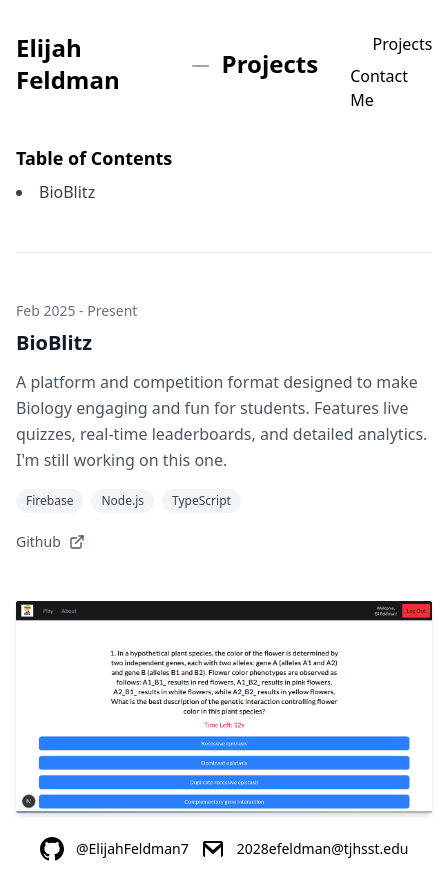
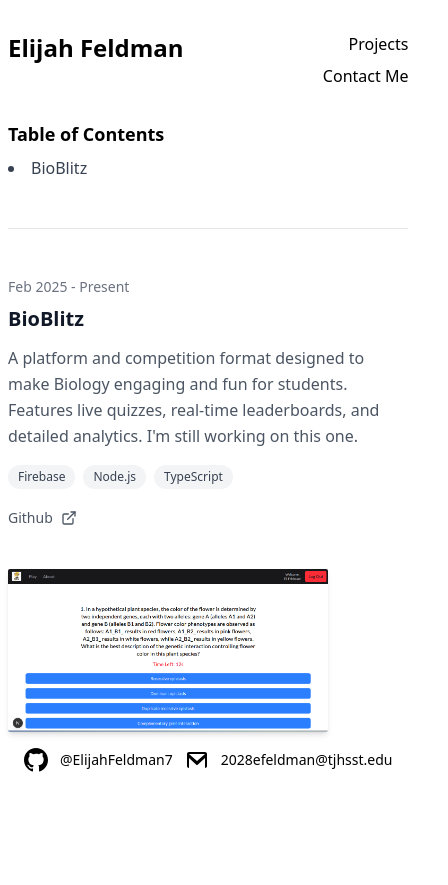
Before and after one commit to ElijahFeldman7/elijahfeldman, a plain HTML site: page projects/index.html in a window 390 px wide. Shown: the whole page, 448 px wide, since content can reach past the window. After the commit the page ends 844 px from the top, so only its background shows below. Drawn offline with nearby package versions, Linux system fonts and the light colour scheme.

Commit message:
added iphone wrapping

```diff
--- a/projects/index.html
+++ b/projects/index.html
@@ -9,16 +9,16 @@
 </head>
 <body class="bg-white text-black min-h-screen flex flex-col justify-center">
 
-  <main class="max-w-2xl mx-auto text-left pt-0 px-4 flex-1 flex flex-col justify-start">
+  <main class="max-w-2xl mx-auto text-left pt-0 px-2 sm:px-4 flex-1 flex flex-col justify-start">
     <div class="mt-8 flex items-start justify-between">
       <div>
-        <h1 class="text-2xl font-bold flex items-center">
+        <h1 class="text-2xl font-bold flex items-center flex-wrap">
           <a href="/">Elijah Feldman</a>
-          <span class="text-lg mx-3 text-neutral-400">—</span>
-          <span>Projects</span>
+          <span class="text-lg mx-2 text-neutral-400 hidden sm:inline">—</span>
+          <span class="hidden sm:inline">Projects</span>
         </h1>
       </div>
-      <div class="ml-8 flex flex-col items-end space-y-2">
+      <div class="ml-4 sm:ml-8 flex flex-col items-end space-y-2">
         <a href="/projects/" class="text-black hover:underline font-medium">Projects</a>
         <a href="/contact/" class="text-black hover:underline font-medium">Contact Me</a>
       </div>
@@ -32,7 +32,7 @@
     </div>
 
     <div class="space-y-12">
-      <div id="bioblitz" class="grid grid-cols-1 md:grid-cols-3 gap-8 md:gap-12 items-start pt-12 border-t border-gray-200">
+      <div id="bioblitz" class="grid grid-cols-1 md:grid-cols-3 gap-6 md:gap-12 items-start pt-12 border-t border-gray-200">
         <div class="md:col-span-2">
           <p class="text-sm text-gray-500 mb-2">Feb 2025 - Present</p>
           <h3 class="text-xl font-bold text-gray-900 mb-3">BioBlitz</h3>
@@ -44,18 +44,18 @@
             <span class="bg-gray-100 text-gray-700 text-xs font-medium px-2.5 py-1 rounded-full">Node.js</span>
             <span class="bg-gray-100 text-gray-700 text-xs font-medium px-2.5 py-1 rounded-full">TypeScript</span>
           </div>
-          <a href="https://github.com/aarnav593/hacktj25" target="_blank" rel="noopener" class="inline-flex items-center gap-2 text-sm font-medium text-gray-600 hover:text-gray-900">
+          <a href="https://github.com/aarnav593/hacktj25" target="_blank" rel="noopener" class="inline-flex items-center gap-2 text-sm font-medium text-gray-600 hover:text-gray-900 break-all">
             Github
             <svg xmlns="http://www.w3.org/2000/svg" width="16" height="16" viewBox="0 0 24 24" fill="none" stroke="currentColor" stroke-width="2" stroke-linecap="round" stroke-linejoin="round" class="w-4 h-4"><path d="M18 13v6a2 2 0 0 1-2 2H5a2 2 0 0 1-2-2V8a2 2 0 0 1 2-2h6"></path><polyline points="15 3 21 3 21 9"></polyline><line x1="10" y1="14" x2="21" y2="3"></line></svg>
           </a>
         </div>
         <div class="md:col-span-1 mt-4 md:mt-0">
-          <img src="bioblitz.png" alt="Elijah Feldman BioBlitz Project Screenshot" class="rounded-sm shadow-md hover:shadow-xl transition-shadow duration-300" width="600" height="400">
+          <img src="bioblitz.png" alt="Elijah Feldman BioBlitz Project Screenshot" class="rounded-sm shadow-md hover:shadow-xl transition-shadow duration-300 w-full max-w-xs md:max-w-full" width="600" height="400">
         </div>
       </div>
     </div>
 
-    <footer class="text-center text-neutral-500 text-sm p-6 flex flex-col items-center space-y-2">
+    <footer class="text-center text-neutral-500 text-sm p-4 flex flex-col items-center space-y-2">
       <div class="flex items-center justify-center space-x-3">
         <a href="https://github.com/ElijahFeldman7" target="_blank" rel="noopener" aria-label="GitHub">
           <svg class="inline-block w-6 h-6 text-black hover:text-gray-700" fill="currentColor" viewBox="0 0 24 24" aria-hidden="true">
```
Also changed, not shown: contact/index.html (+2 -2 lines).
